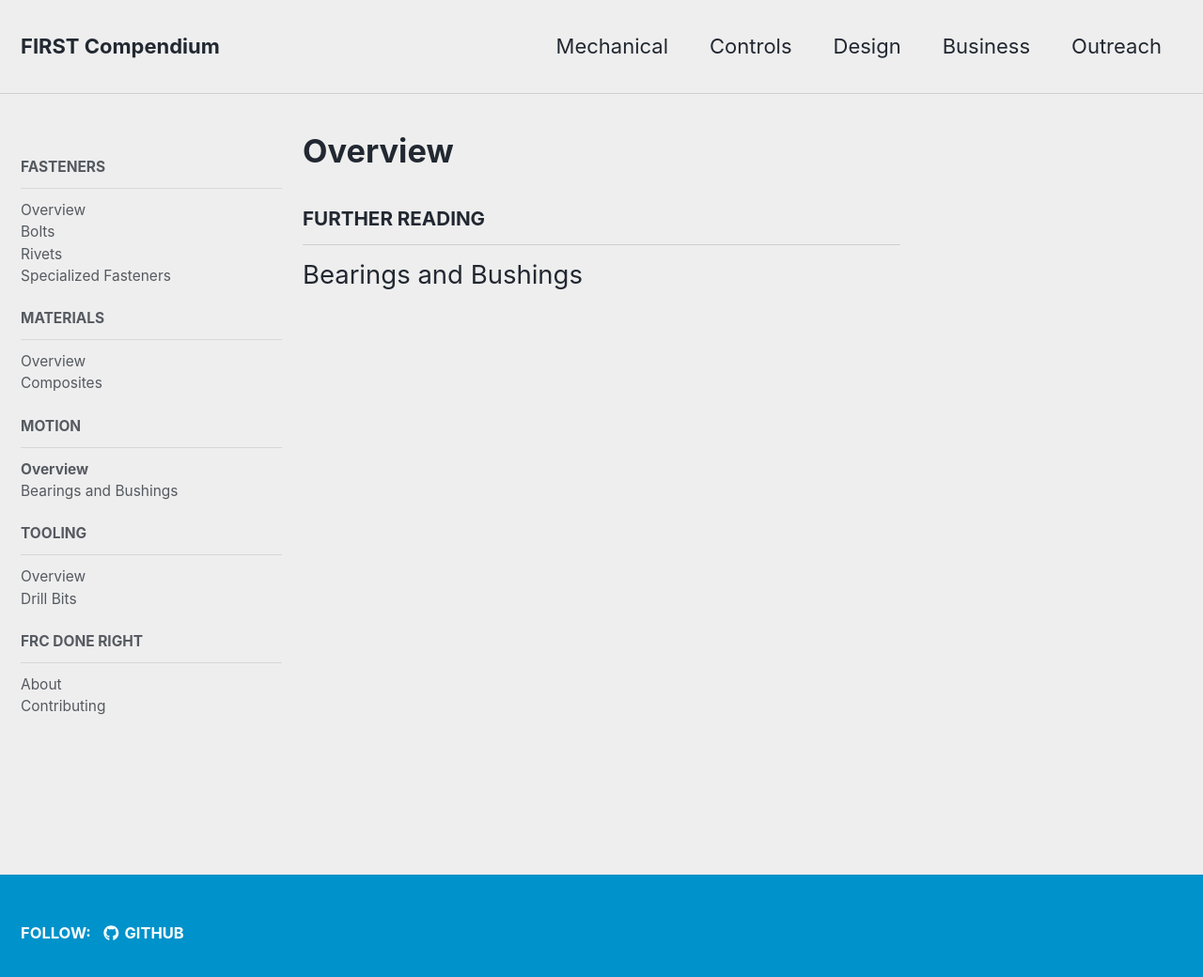
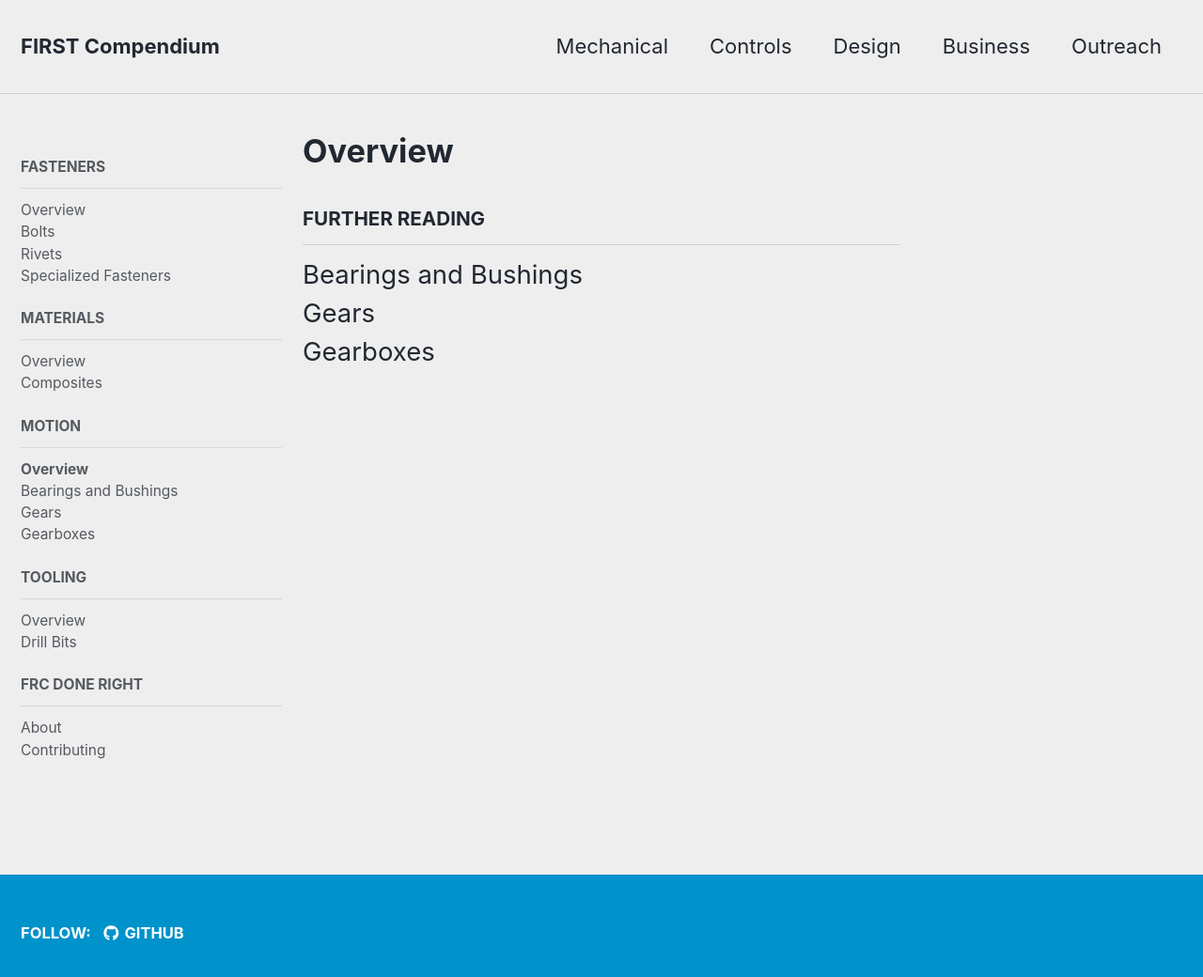
Before and after one commit to FRCDoneRight/FIRSTCompendium, a Jekyll site: the page built from _pages/mechanical/motion/overview.md, in a window 1280 px wide and 1063 px high. Shown: the top 1040 px of the window at 94% size. Built offline with Jekyll 4.4.1, drawn with Linux system fonts in a browser that asks for light colours; nearby versions of some CDN libraries.

Commit message:
Add gear pages

```diff
--- /dev/null
+++ b/_pages/mechanical/motion/gearboxes.md
@@ -0,0 +1,9 @@
+---
+title: "Gearboxes"
+permalink: /motion/gearboxes
+sidebar:
+  nav: mechanical_sidebar
+---
+
+
+See also: [Gears]({{ '/motion/gears' | relative_url }})
--- /dev/null
+++ b/_pages/mechanical/motion/gears.md
@@ -0,0 +1,8 @@
+---
+title: "Gears"
+permalink: /motion/gears
+sidebar:
+  nav: mechanical_sidebar
+---
+
+See also: [Gearboxes]({{ '/motion/gearboxes' | relative_url }})
```
Also changed, not shown: _data/navigation.yml (+8 -0 lines).
